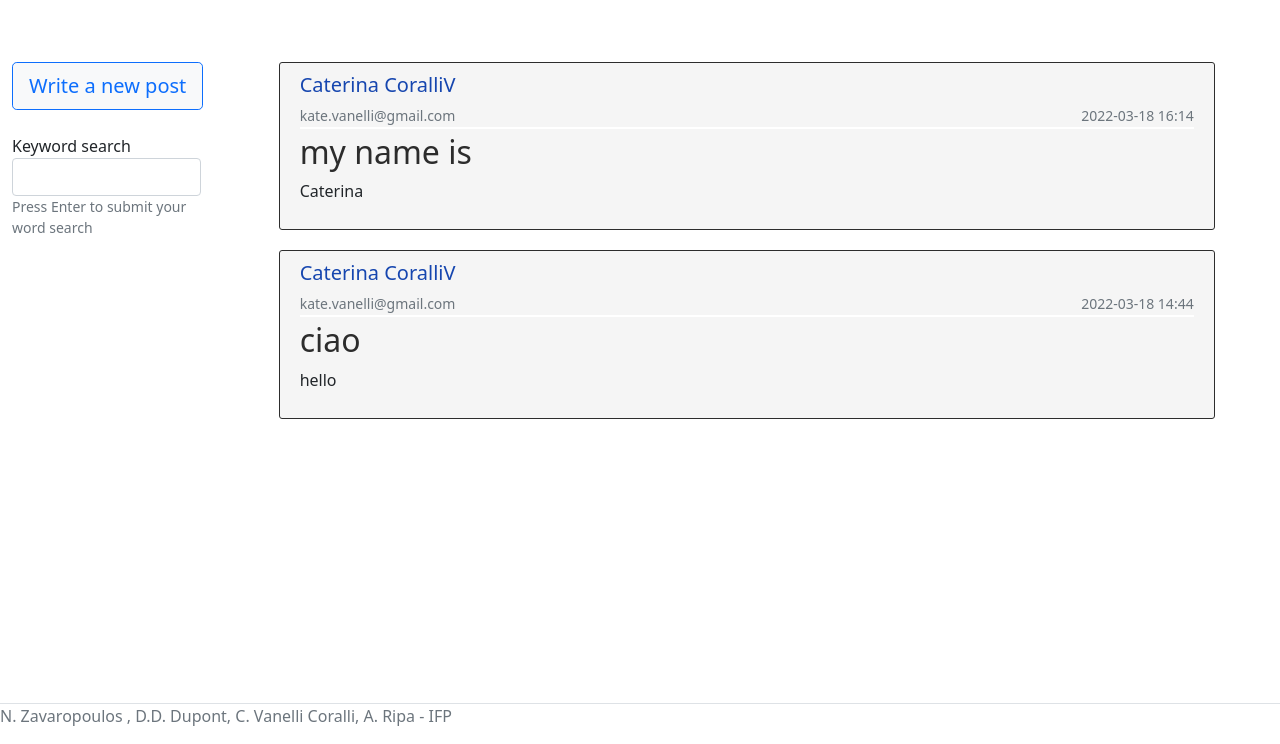
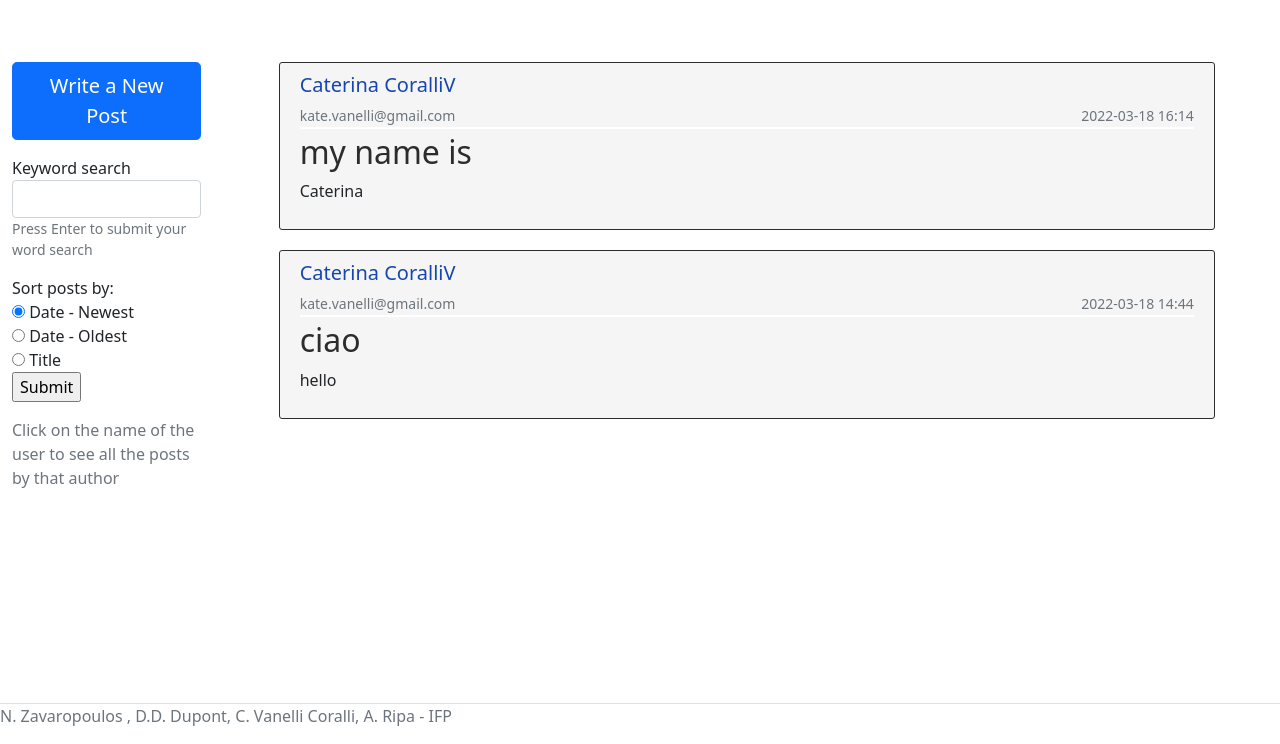
Before and after one commit to Andrearipa/comp0034_cw2_g-group-7-1, a Flask app: page /blog/user/kate.vanelli@gmail.com in a window 1280 px wide. Shown: the part 56-800 px from the top of the page. Run offline with Flask 3, Linux system fonts and the light colour scheme; parts of the project's set-up code (start-up, migrations or seed data) failed here and were passed over; some libraries are stand-ins or nearby versions.

Commit message:
added filtering functionality to blog

```diff
--- a/startingbusiness_app/blog/forms.py
+++ b/startingbusiness_app/blog/forms.py
@@ -4,13 +4,16 @@ create a new post and modify/delete it.
 """
 
 from flask_wtf import FlaskForm
-from wtforms import StringField, SubmitField, TextAreaField
+from wtforms import StringField, SubmitField, TextAreaField, RadioField
 from wtforms.validators import DataRequired, Length
 
 
 class BlogPage(FlaskForm):
-    add_post_button = SubmitField('Write a new post')
+    # add_post_button = SubmitField('Write a new post')
     filter_keyword = StringField('Keyword search')
+    sort_by = RadioField('Sort posts by:', choices=[('date_new', 'Date - Newest'),
+                                                    ('date_old', 'Date - Oldest'),
+                                                    ('title', 'Title')], default='date_new')
 
 
 class CreateNewPost(FlaskForm):
--- a/startingbusiness_app/blog/routes.py
+++ b/startingbusiness_app/blog/routes.py
@@ -19,16 +19,30 @@ def blog():
     posts = Blog.query.order_by(Blog.date_posted.desc()).all()
     blog_form = BlogPage()
     word = blog_form.filter_keyword.data
+    sort = blog_form.sort_by.data
     if blog_form.validate_on_submit():
-        if word:
+        if sort == 'date_new':
             posts = Blog.query.filter(or_(Blog.title.contains(word), Blog.content.contains(word))).order_by(
                 Blog.date_posted.desc())
-            blog_form.filter_keyword.data = ""
-            flash(f"Posts filtered by '{word}'", "info")
-            return render_template('blog/blog.html', form=blog_form, posts=posts, title='Blog')
-        elif blog_form.add_post_button:
-            return redirect(url_for('blog.new_post'))
+            sort_label = 'Date Added - Newest'
+        elif sort == 'date_old':
+            posts = Blog.query.filter(or_(Blog.title.contains(word), Blog.content.contains(word))).order_by(
+                Blog.date_posted.asc())
+            sort_label = 'Date Added - Oldest'
+        elif sort == 'title':
+            posts = Blog.query.filter(or_(Blog.title.contains(word), Blog.content.contains(word))).order_by(
+                Blog.title.asc())
+            sort_label = 'Title'
+        blog_form.filter_keyword.data = ""
+        blog_form.sort_by.data = "date_new"
+        if sort and not word:
+            flash(f"Posts filtered by {sort_label}", "info")
+        else:
+            flash(f"Posts filtered by {sort_label} and {word}'", "info")
+        return render_template('blog/blog.html', form=blog_form, posts=posts, title='Blog')
+
     return render_template('blog/blog.html', form=blog_form, posts=posts, title='Blog')
+
 
 
 def send_post_email(user, post_email):
--- a/startingbusiness_app/blog/templates/blog/blog.html
+++ b/startingbusiness_app/blog/templates/blog/blog.html
@@ -8,16 +8,29 @@
     {# Version using _formhelpers see: https://flask.palletsprojects.com/en/2.0.x/patterns/wtforms/#forms-in-templates #}
     <div class="col col-md-2" style="float:left; align-content: start">
         <div class="align-content-start">
+            <div>
+                <a class="btn btn-primary btn-lg mb-3" href="{{ url_for('blog.new_post') }}">Write a New Post</a>
+            </div>
             <form method=post action="{{ url_for('blog.blog') }}" autocomplete="off">
                 {{ form.csrf_token }}
-                <div class="form-group mb-lg-4">
-                    {{ form.add_post_button(class="btn btn-outline-primary btn-light btn-lg")}}
-                </div>
-                <div class="form-group mb-lg-2">
+                <div class="form-group mb-3">
                     {{ form.filter_keyword.label(class="form-control-label") }}
                     {{ form.filter_keyword(class="form-control") }}
                     <small class="text-sm-end text-muted">Press Enter to submit your word search</small>
                 </div>
+                <div class="form-group mb-3">
+                    <div class="row">
+                        {{ form.sort_by.label(class="form-control-label") }}
+                    </div>
+                    {% for subfield in form.sort_by %}
+                        {{ subfield }} {{ subfield.label }}
+                        <div class="row"></div>
+                    {% endfor %}
+                    <div class="input-group mb-3">
+                    <input type="submit">
+                    </div>
+                </div>
+                <div class="text-sm text-muted">Click on the name of the user to see all the posts by that author</div>
             </form>
         </div>
     </div>
```
Also changed, not shown: startingbusiness_app/startingbusiness_app.sqlite.
